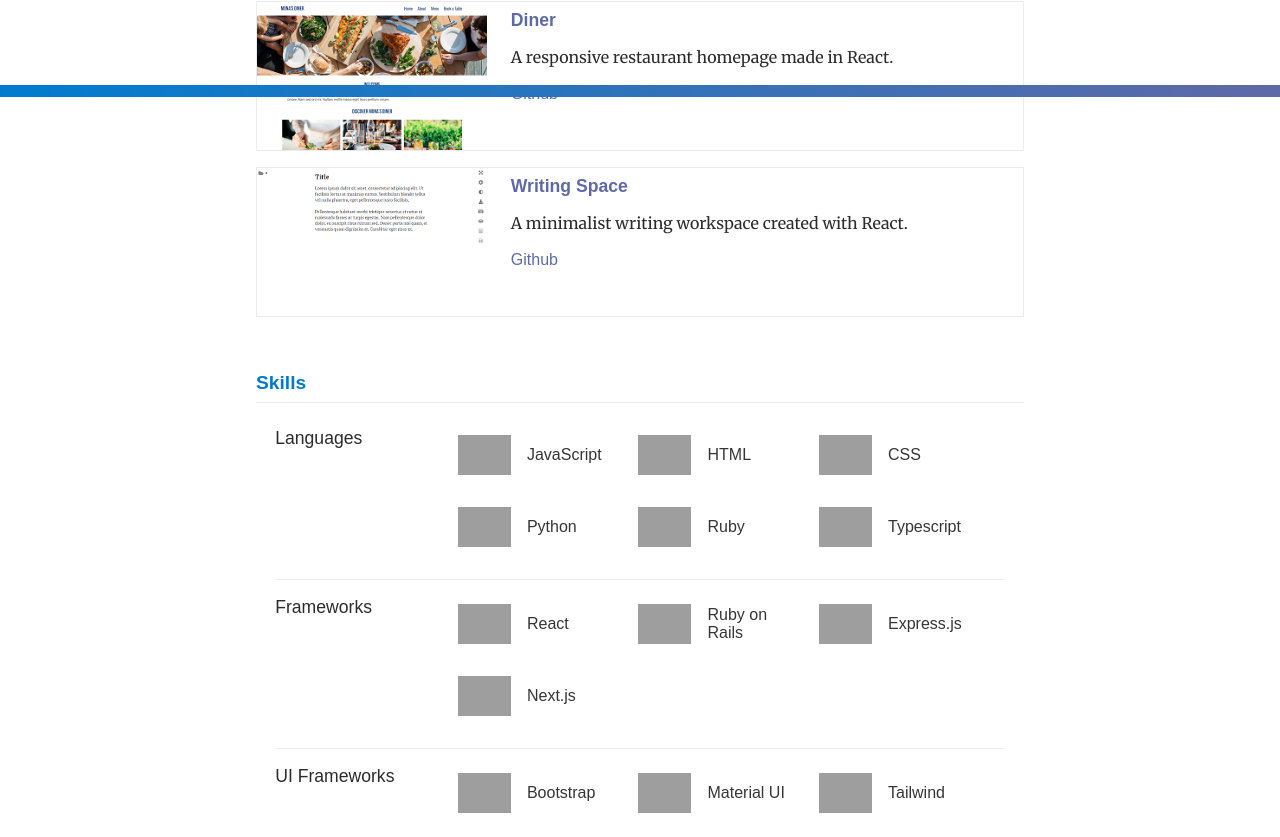
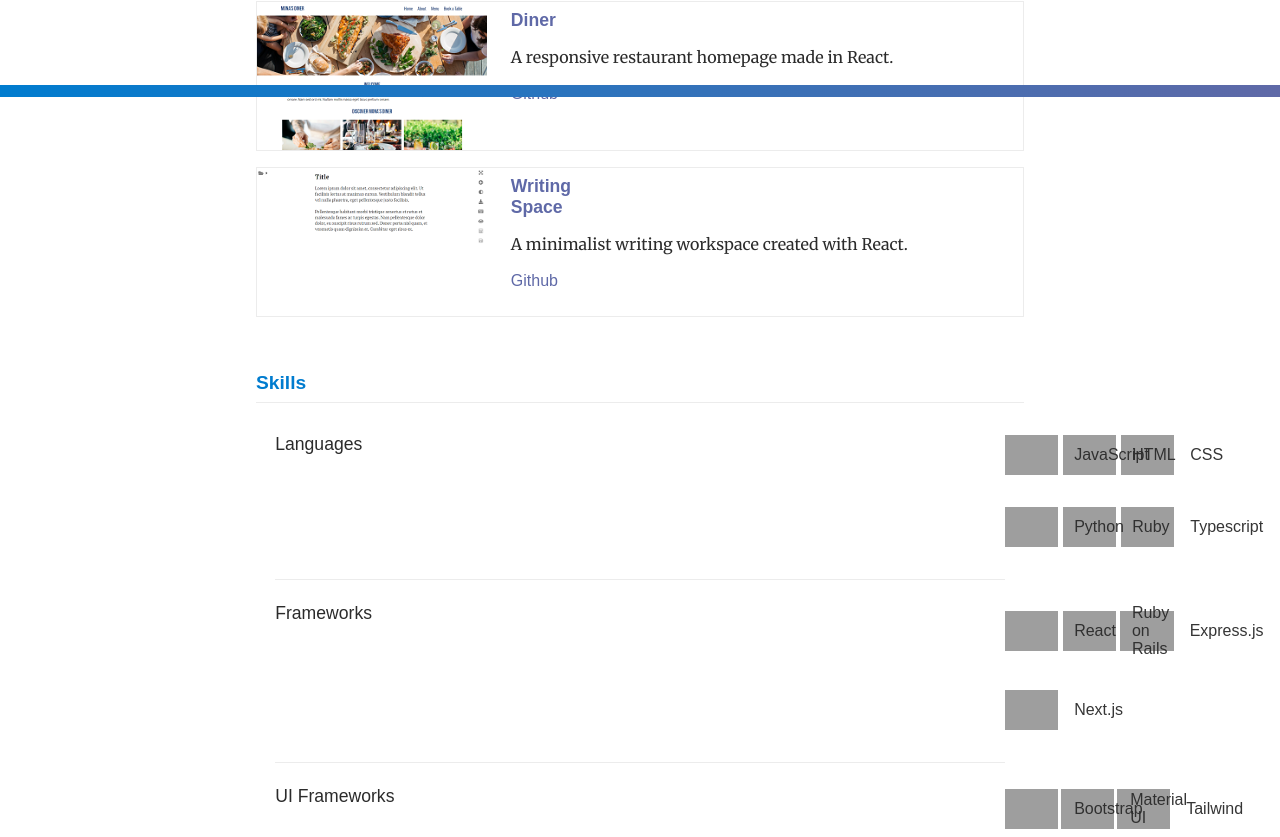
Before and after one commit to christinesn/christinesn.github.io, a React (Create React App) app: page / in a window 1280 px wide. Shown: the part 703-1540 px from the top of the page. Built offline with nearby package versions, Linux system fonts and the light colour scheme; grey boxes are pictures that could not be loaded; a web font is replaced by a local one.

Commit message:
Swap h3 and h4s

```diff
--- a/src/Projects.css
+++ b/src/Projects.css
@@ -33,15 +33,12 @@
     flex: 0 1 auto;
 }
 
-h4 {
+h3 {
     margin: 0;
-}
-
-.name {
+    font-size: 1.1em;
     color: var(--secondary-color);
     font-family: var(--accent-font);
     font-weight: bold;
-    font-size: 1.1em;
     margin-bottom: 0.25em;
 }
 
--- a/src/Projects.js
+++ b/src/Projects.js
@@ -14,11 +14,11 @@ function Projects () {
                         }}
                     />
                     <div className="details">
-                        <h4>
-                            <a href={project.link} title="Go to live demo" className="name">
+                        <h3>
+                            <a href={project.link} title="Go to live demo">
                                 {project.name}
                             </a>
-                        </h4>
+                        </h3>
                         <p className="description">
                             {project.description}
                         </p>
--- a/src/Skills.css
+++ b/src/Skills.css
@@ -7,7 +7,7 @@
     flex-wrap: wrap;
 }
 
-h3 {
+h4 {
     width: 100%;
     flex: 0 0 auto;
     font-size: 1.1rem;
--- a/src/Skills.js
+++ b/src/Skills.js
@@ -8,7 +8,7 @@ function Skills () {
             <hr />
             {skillsList.map(type => (
                 <section key={type.section}>
-                    <h3>{type.section}</h3>
+                    <h4>{type.section}</h4>
                     <div className="icons">
                         {type.skills.map(skill => (
                             <div className="skill" key={skill.name}>
```
